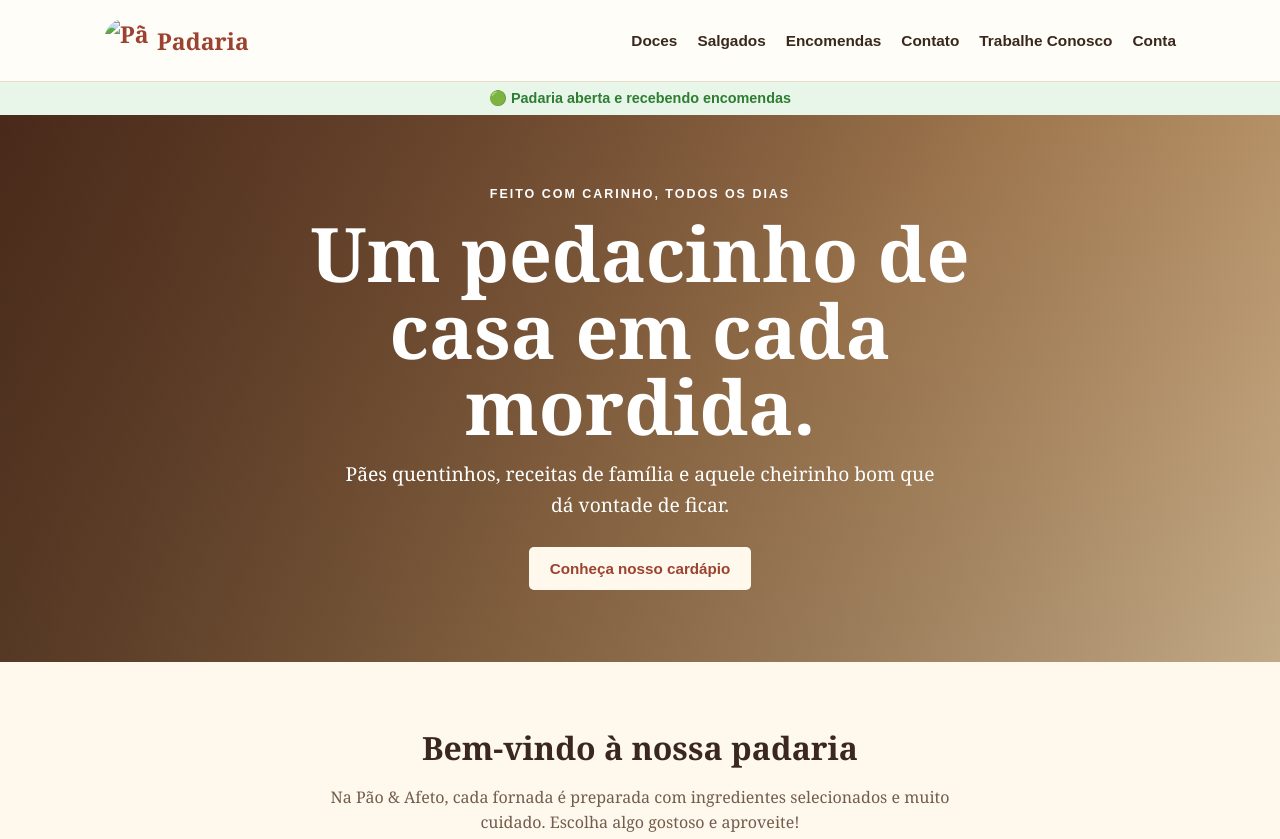
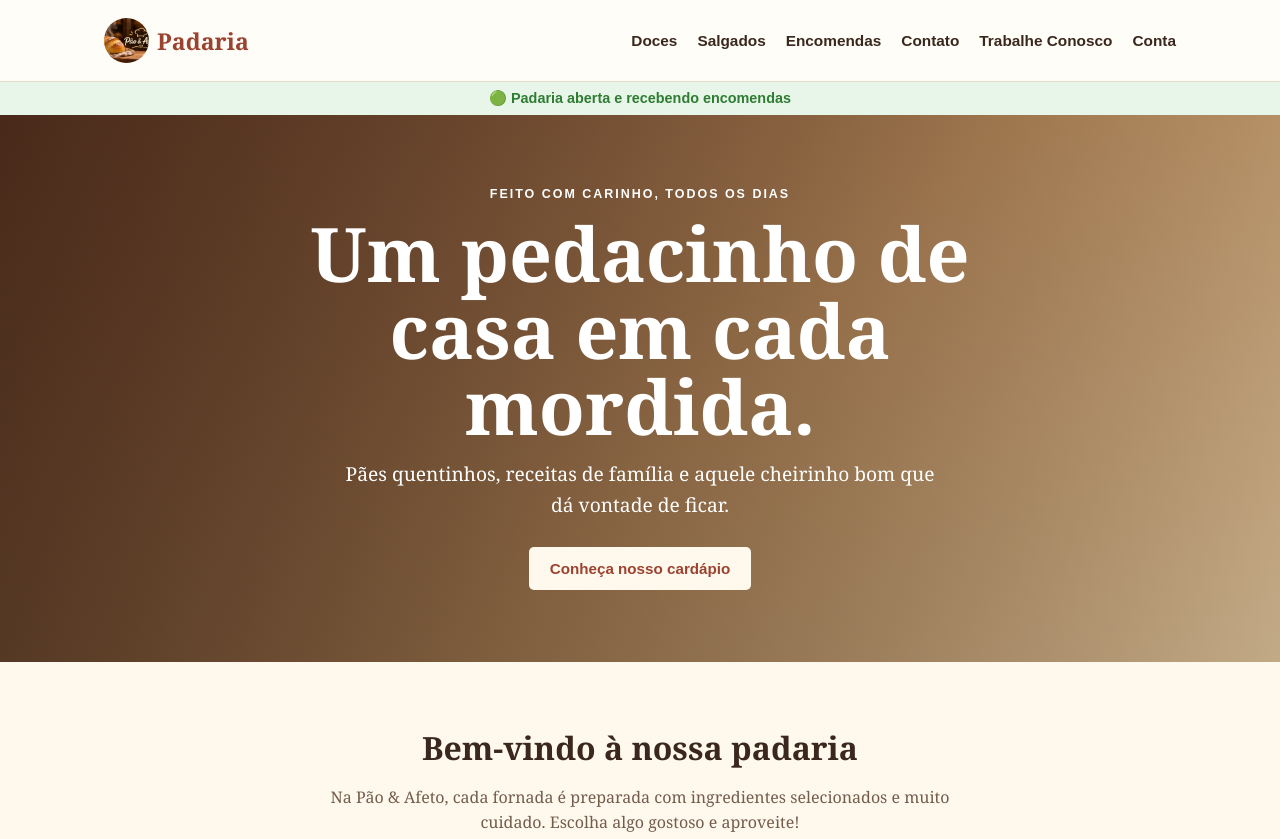
Before and after one commit to Luscas-dot/provaihc, a plain HTML site: page index.html in a window 1280 px wide. Shown: the top 839 px of the page. Drawn offline with Linux system fonts and the light colour scheme.

Commit message:
TesteLogo

```diff
--- a/index.html
+++ b/index.html
@@ -19,7 +19,7 @@
     <div class="top">
 
       <a class="brand" href="#inicio">
-        <img src="img/pao-quente.jpg" alt="Pão quente" class="logo">
+        <img src="img/paologo.webp " alt="Pão quente" class="logo">
         Padaria
       </a>
 
```
